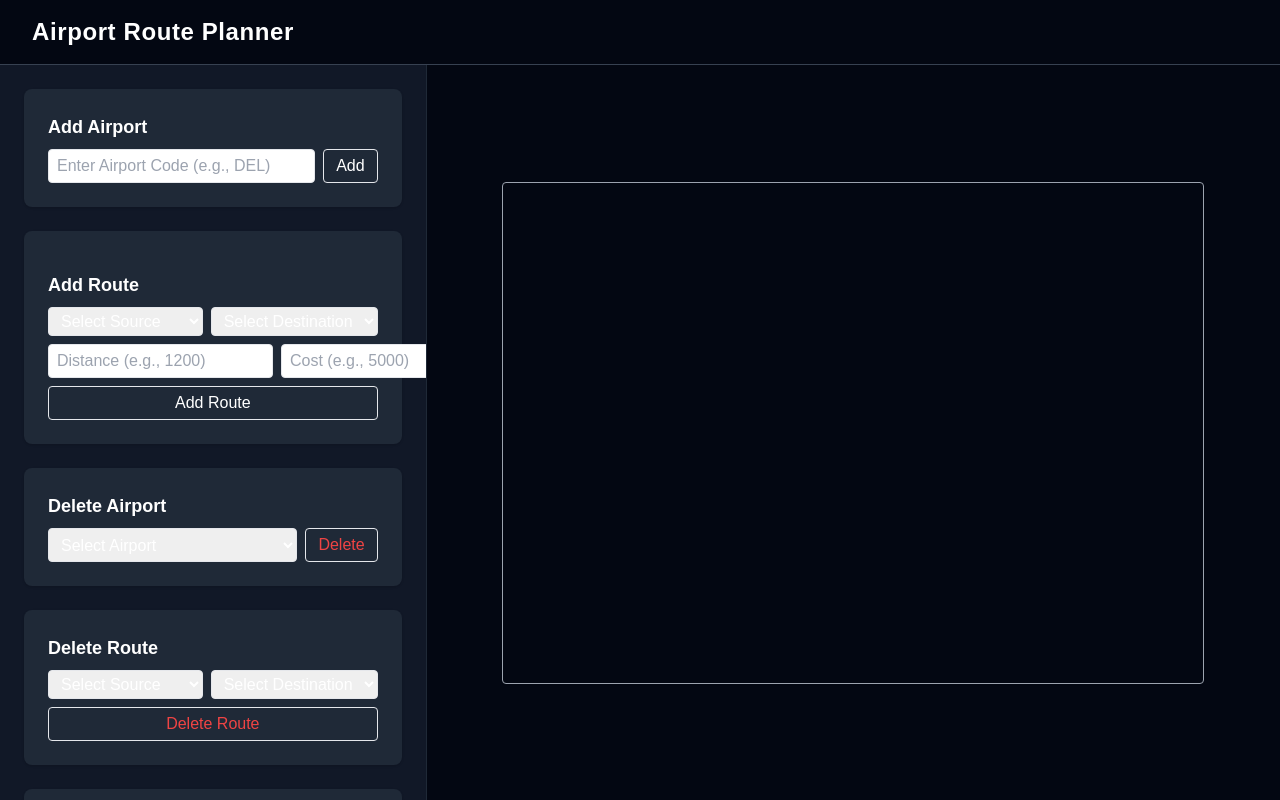
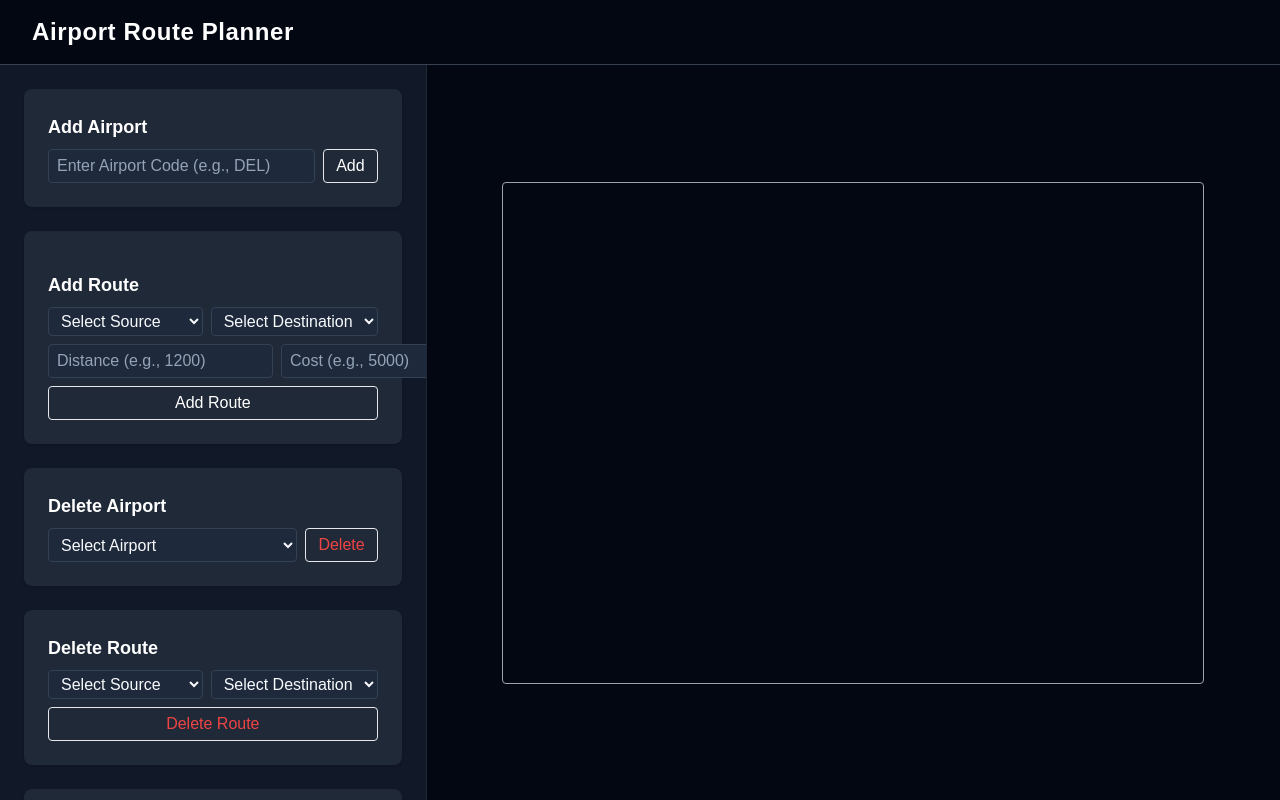
Before and after one commit to craftdesky/CSL2020-project, a React (Vite) app: page / in a window 1280 px wide. Built offline with nearby package versions, Linux system fonts and the light colour scheme.

Commit message:
Fixed minor styling error

```diff
--- a/src/index.css
+++ b/src/index.css
@@ -2,13 +2,34 @@
 @tailwind components;
 @tailwind utilities;
 
-/* Optional — custom global styling */
+/* Global fallback styles */
 html, body, #root {
   height: 100%;
   width: 100%;
   margin: 0;
   padding: 0;
-  background-color: #0f0f0f; /* fallback dark background */
+  background-color: #0f0f0f;
   color: white;
   font-family: sans-serif;
 }
+
+/* ✨ Input field styling */
+input, select {
+  background-color: #1e293b;   /* slate-800 */
+  color: #f8fafc;              /* white-ish text */
+  border: 1px solid #334155;   /* subtle gray border */
+  border-radius: 0.375rem;     /* rounded-md */
+  padding: 0.5rem;
+}
+
+input::placeholder, select::placeholder {
+  color: #94a3b8; /* slate-400 */
+}
+
+/* Change border on focus */
+input:focus, select:focus {
+  outline: none;
+  border-color: #3b82f6; /* blue-500 */
+  box-shadow: 0 0 0 1px #3b82f6;
+  background-color: #0f172a; /* darker bg on focus */
+}
```
